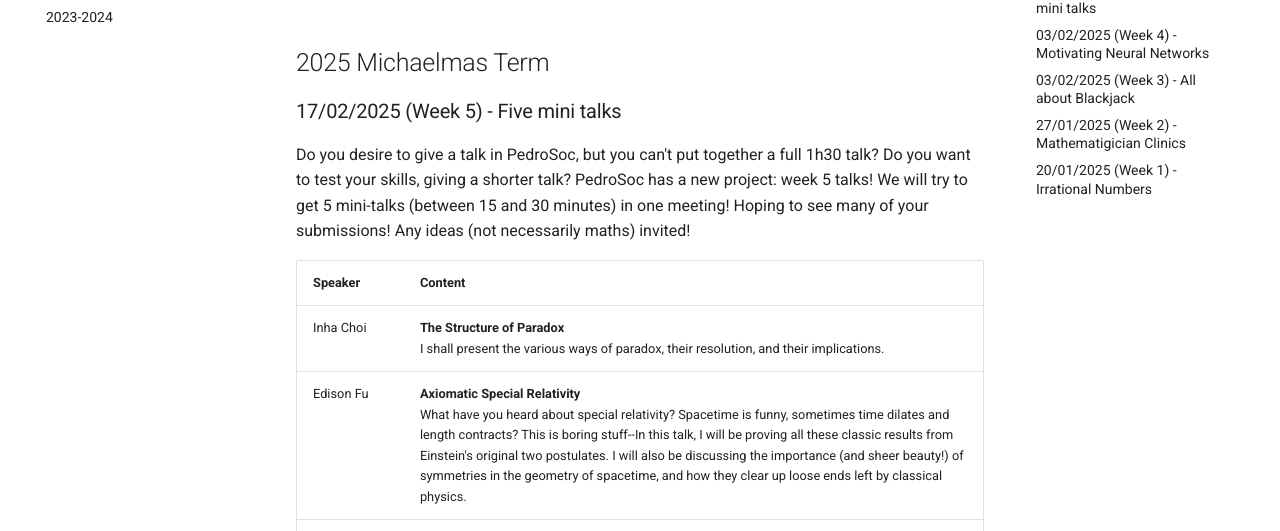
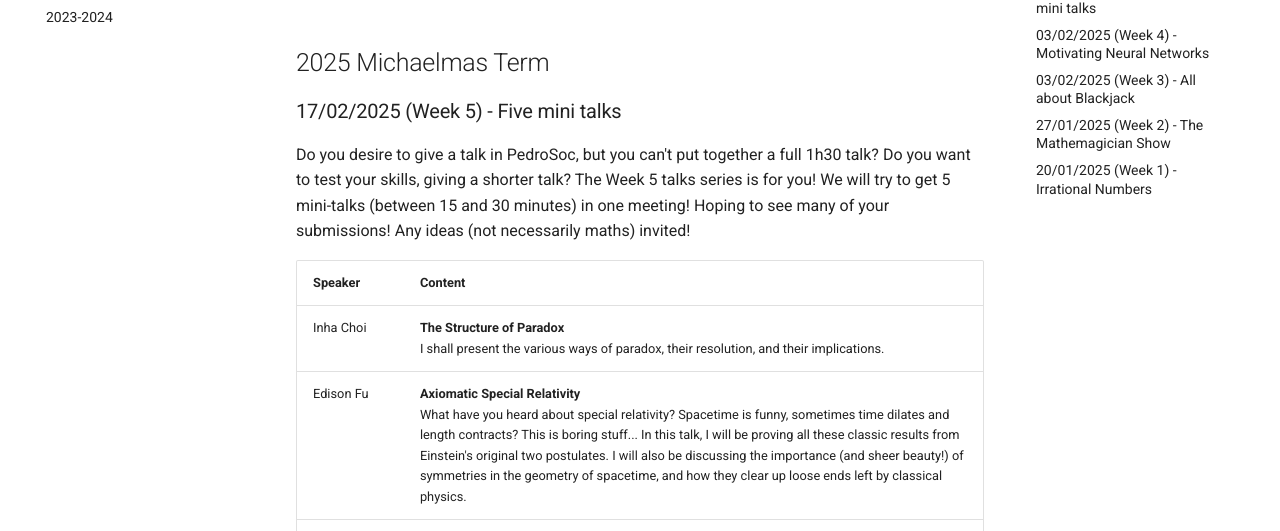
Before and after one commit to univox-students/Pedro, an MkDocs documentation site: the page built from docs/prev_talks/2526.md, in a window 1280 px wide and 1400 px high. Shown: the part 223-754 px from the top of the window. Built offline with MkDocs 1.6.1 and Material for MkDocs 9.7.7, drawn with Linux system fonts in a browser that asks for light colours; comment, search, counter and statistics services are not loaded; some of the changed text lies outside the part shown.

Commit message:
feat: :sparkles: Adding reference for mathemagician in residence.

```diff
--- a/docs/prev_talks/2526.md
+++ b/docs/prev_talks/2526.md
@@ -1,12 +1,12 @@
 ## 2025 Michaelmas Term
 
 ### 17/02/2025 (Week 5) - Five mini talks
-Do you desire to give a talk in PedroSoc, but you can't put together a full 1h30 talk? Do you want to test your skills, giving a shorter talk? PedroSoc has a new project: week 5 talks! We will try to get 5 mini-talks (between 15 and 30 minutes) in one meeting! Hoping to see many of your submissions! Any ideas (not necessarily maths) invited!
+Do you desire to give a talk in PedroSoc, but you can't put together a full 1h30 talk? Do you want to test your skills, giving a shorter talk? The Week 5 talks series is for you! We will try to get 5 mini-talks (between 15 and 30 minutes) in one meeting! Hoping to see many of your submissions! Any ideas (not necessarily maths) invited!
 
 | Speaker | Content |
 | :-- | :-- |
 | Inha Choi | **The Structure of Paradox** <br/> I shall present the various ways of paradox, their resolution, and their implications. |
-| Edison Fu | **Axiomatic Special Relativity** <br/> What have you heard about special relativity? Spacetime is funny, sometimes time dilates and length contracts? This is boring stuff--In this talk, I will be proving all these classic results from Einstein's original two postulates. I will also be discussing the importance (and sheer beauty!) of symmetries in the geometry of spacetime, and how they clear up loose ends left by classical physics. |
+| Edison Fu | **Axiomatic Special Relativity** <br/> What have you heard about special relativity? Spacetime is funny, sometimes time dilates and length contracts? This is boring stuff... In this talk, I will be proving all these classic results from Einstein's original two postulates. I will also be discussing the importance (and sheer beauty!) of symmetries in the geometry of spacetime, and how they clear up loose ends left by classical physics. |
 | Jonathan Sakunkoo | **Area of Lattice Polygon** <br/> Have you ever doodled on graph paper? Connected the dots in some way, ended up with something interesting - perhaps something more complex, like your favorite cartoon character, or perhaps something simpler, like a smiley face? Perhaps you may even have wondered about such a geometric figure's area... (or maybe not, but come to my talk to find out anyways) Come to my talk to find out about an outrageously beautiful and simple formula that (arguably) trumps the others methods...! It'll be very accessible, that is, you'll understand :3 |
 | Tom Davies | **Trigonometric and Hyperbolic Functions** <br/> Trigonometric functions are remarkable and versatile mathematical objects which show up everywhere. What has often interested me are the two, quite distinct approaches that one can take to discovering, (informally) defining and developing them: the geometric and analytic approaches. I will offer a (new?) way of linking these approaches which will (I hope) be intuitive and beautiful. I will also discuss generalisations, in particular hyperbolic functions. Please do come along if this sounds interesting! |
 | Rico Chung | **Mysteries of the Cantor set** <br/> What does it mean for a set to take up space, or even more strangely, to take up no space at all? In this talk, I’ll give an introduction to measure theory and explore a fascinating set in analysis: the Cantor set. We will see that rearranging bits of “dust” can transform something that occupies no space into something that does and many other fascinating results. Join me as we uncover the surprising and beautiful properties of this mind-bending set, no prerequisites required! |
@@ -21,12 +21,12 @@
 
 Feeling lucky? Tonight is all about Blackjack, a classic casino game for all ages (18 and over). We’ll be briefly outlining the rich history of the game, before exploring how to optimize play. However, unlike most Monte Carlo approaches, we’ll attempt to use analytical solutions to derive solutions from first principles. The maths should be very accessible to all attendees. So sit back, relax, sip on a virgin martini (that I’ll make), and enjoy the show!
 
-*And feel free to come in suit and tie, but of course that’s entirely optional.*
+*And feel free to come in suit and tie, up to you!*
 
-### 27/01/2025 (Week 2) - Mathematigician Clinics
+### 27/01/2025 (Week 2) - The Mathemagician Show
 *Speaker: Yifu Zhang*
 
-Be prepared for a magic show, or I guess a mathemagic show. Unlike magicians, mathemagicians always reveal their secrets, and tonight, we are spoiled with a great one. Yifu (our resident mathemagicians) will be performing magic tricks in PedroSoc tonight at 7h30 (meet in Lodge). The talk is accessible for everyone (even those with no background in mathematics or mathemagics), and no matter who you are, I am sure you will leave with a cool magic trick to impress your friends.
+Be prepared for a magic show, or *a mathemagic show*. Unlike magicians, mathemagicians always reveal their secrets, and tonight, we are spoiled with a great one. Yifu, our mathemagicians in residence, will be performing magic tricks in PedroSoc tonight. The talk is accessible for everyone (even those with no background in mathematics or mathemagics), and no matter who you are, I am sure you will leave with a cool magic trick to impress your friends. You will also learn a bit of modular arithmetic and knot theory (Reidemeister moves).
 
 
 ### 20/01/2025 (Week 1) - Irrational Numbers
```
Also changed, not shown: docs/governance.md (+2 -0 lines), docs/index.md (+1 -0 lines).
